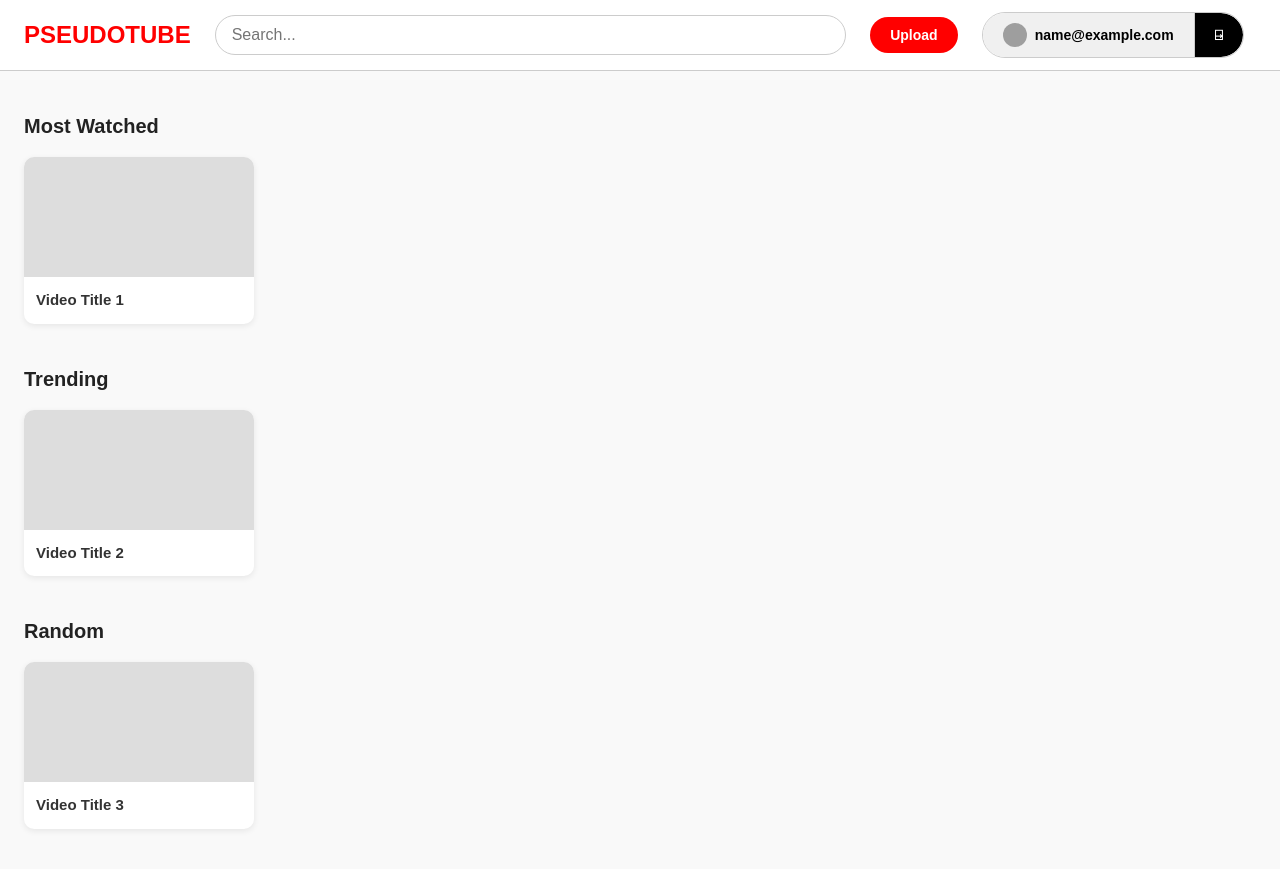
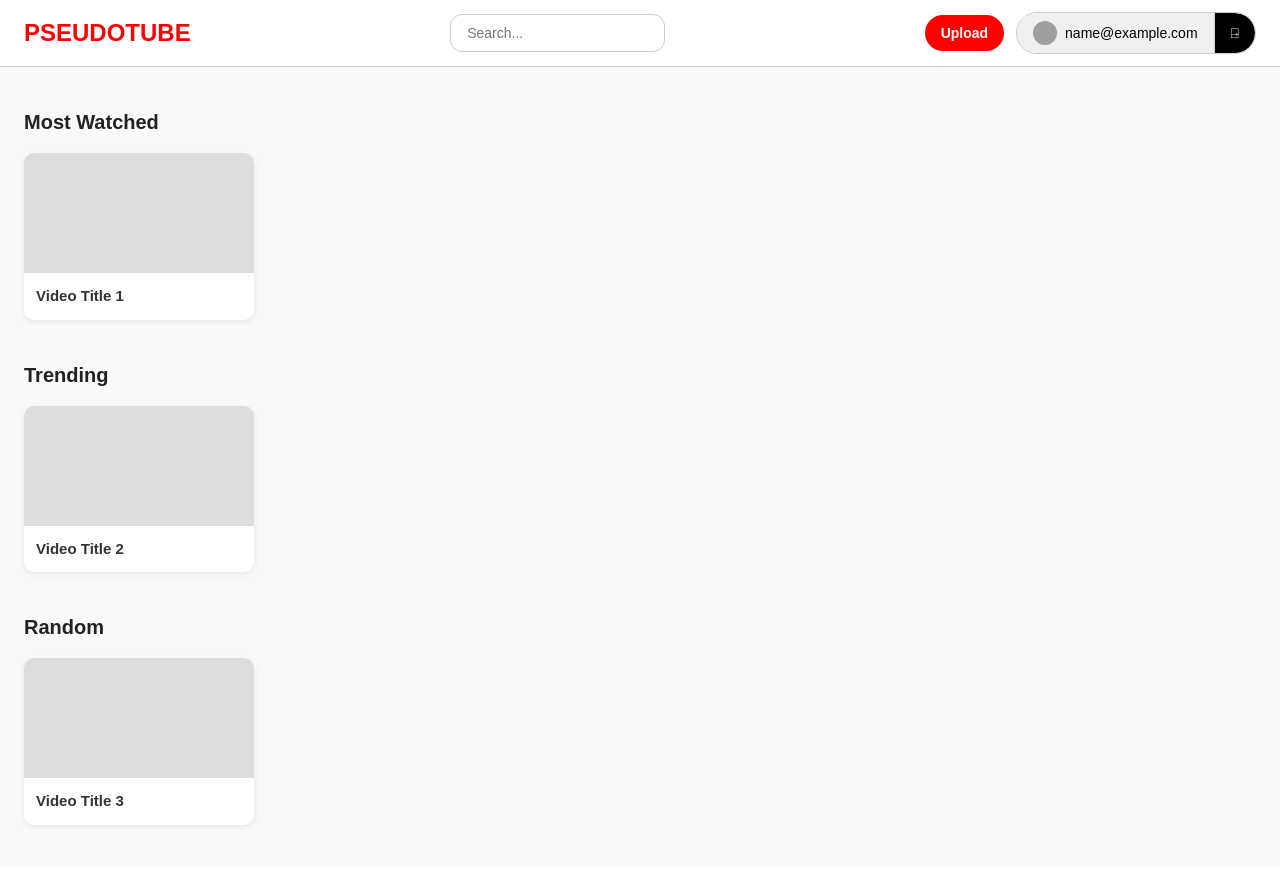
Before and after one commit to snpynk/pseudotube_flask_app, a Flask app: page / in a window 1280 px wide. After the commit the page ends 828 px from the top, so only its background shows below. Run offline with Flask 3, Linux system fonts and the light colour scheme; the visitor is signed in with stand-in values (Sample User, id 1); parts of the project's set-up code (start-up, migrations or seed data) failed here and were passed over; grey boxes are pictures that could not be loaded.

Commit message:
overhaul: styling and more DRY approach

```diff
--- a/static/common.css
+++ b/static/common.css
@@ -1,4 +1,4 @@
-/* Global Reset & Base */
+/* Reset & Base */
 * {
 	box-sizing: border-box;
 	margin: 0;
@@ -15,9 +15,9 @@ body {
 /* Top Bar */
 .top-bar {
 	display: flex;
+	justify-content: space-between;
 	align-items: center;
-  justify-content: space-between;
-  background-color: #fff;
+	background: #fff;
 	padding: 12px 24px;
 	border-bottom: 1px solid #ccc;
 	position: sticky;
@@ -32,12 +32,7 @@ body {
 	text-decoration: none;
 }
 
-.search-bar {
-  flex: 1;
-  margin: 0 24px;
-}
-
-.search-bar input {
+.search-input {
 	width: 100%;
 	padding: 10px 16px;
 	font-size: 16px;
@@ -46,9 +41,48 @@ body {
 	background-color: #fff;
 }
 
-/* Pill Button Base */
-.pill-button {
-  padding: 10px 20px;
+.text-bar {
+	display: flex;
+	align-items: center;
+	gap: 12px;
+}
+
+.input-text {
+  width: 100%;
+  box-sizing: border-box;
+  padding: 10px 16px;
+  font-size: 14px;
+  border: 1px solid #ccc;
+  border-radius: 12px;
+  background-color: #fff;
+  font-family: inherit;
+  transition: border-color 0.2s;
+}
+
+.input-text:focus {
+  outline: none;
+  border-color: #999;
+}
+
+.textarea {
+  width: 100%;
+  padding: 10px 16px;
+  font-size: 14px;
+  border: 1px solid #ccc;
+  border-radius: 12px;
+  resize: vertical;
+  font-family: inherit;
+  background-color: #fff;
+  transition: border-color 0.2s;
+}
+.textarea:focus {
+  outline: none;
+  border-color: #999;
+}
+
+/* Reusable Buttons */
+.btn {
+	padding: 10px 16px;
 	border-radius: 9999px;
 	font-weight: bold;
 	font-size: 14px;
@@ -61,115 +95,197 @@ body {
 	transition: background-color 0.2s;
 	white-space: nowrap;
 }
-
-/* Pill Button Variants */
-.pill-button.red {
+.btn.red {
 	background-color: #ff0000;
-  color: #fff;
+	color: white;
+}
+.btn.red:hover {
+	background-color: #e00000;
+}
+.btn.black {
+	background-color: #000;
+	color: white;
+}
+.btn.black:hover {
+	background-color: #222;
+}
+.btn.gray {
+	background-color: #f0f0f0;
+	color: #000;
+}
+.btn.gray:hover {
+	background-color: #e0e0e0;
 }
 
-.pill-button.red:hover {
-  background-color: #e00000;
+.btn-group {
+  display: inline-flex;
+  border: 1px solid #ccc;
+  border-radius: 9999px;
+  overflow: hidden;
+  font-size: 14px;
 }
 
-.pill-button.black {
+.btn-group > * {
+	height: 40px;
+  flex: 1;
+  border: none;
+  border-radius: 0;
+  padding: 10px 16px;
+  display: flex;
+  align-items: center;
+  gap: 8px;
+  cursor: pointer;
+  text-decoration: none;
+  color: inherit;
+  background-color: #f0f0f0;
+  transition: background-color 0.2s;
+}
+
+.btn-group > *:first-child {
+  border-top-left-radius: 9999px;
+  border-bottom-left-radius: 9999px;
+  border-right: 1px solid #ccc;
+  background-color: #f0f0f0;
+  color: #000;
+  cursor: default; /* user can’t click the profile info */
+}
+
+.btn-group > *:last-child {
+  border-top-right-radius: 9999px;
+  border-bottom-right-radius: 9999px;
   background-color: #000;
   color: #fff;
 }
 
-.pill-button.black:hover {
+.btn-group > *:last-child:hover {
   background-color: #222;
 }
 
-.pill-button.gray {
-  background-color: #f0f0f0;
-  color: #000;
+/* Avatar inside buttons */
+.btn-group .picture {
+  width: 24px;
+  height: 24px;
+  border-radius: 50%;
+  object-fit: cover;
 }
 
-.pill-button.gray:hover {
-  background-color: #e0e0e0;
-}
-
-/* Right Section */
-.right-section {
-  display: flex;
-  align-items: center;
-  gap: 12px;
-}
 
 /* Section Layout */
 .section {
 	margin: 40px 24px;
 }
-
-.section h2 {
+.section-title {
 	margin-bottom: 16px;
 	font-size: 20px;
 	color: #222;
 }
 
-/* Video Grid */
-.video-grid {
+/* Grid Layout */
+.grid {
 	display: grid;
 	grid-template-columns: repeat(auto-fill, minmax(200px, 1fr));
 	gap: 20px;
 }
 
-.video-card {
-  background-color: #fff;
+/* Video Card */
+.card {
+	background: #fff;
 	border-radius: 10px;
 	overflow: hidden;
 	box-shadow: 0 2px 6px rgba(0, 0, 0, 0.08);
 	transition: box-shadow 0.2s;
 }
-
-.video-card:hover {
+.card:hover {
 	box-shadow: 0 4px 10px rgba(0, 0, 0, 0.1);
 }
-
-.video-thumb {
+.card-thumb {
 	width: 100%;
 	height: 120px;
 	background-color: #ddd;
 }
-
-.video-title {
+.card-title {
 	padding: 12px;
 	font-size: 15px;
 	font-weight: bold;
 	color: #333;
 }
 
-/* Button Group */
-.button-group {
-  display: inline-flex;
-  border: 1px solid #ccc;
-  border-radius: 9999px;
-  overflow: hidden;
-}
-
-.button-group > * {
-  composes: pill-button gray;
-  border: none;
-  border-radius: 0;
-  flex: 1;
-}
-
-.button-group > *:first-child {
-  border-top-left-radius: 9999px;
-  border-bottom-left-radius: 9999px;
-  border-right: 1px solid #ccc;
-}
-
-.button-group > *:last-child {
-  border-top-right-radius: 9999px;
-  border-bottom-right-radius: 9999px;
-}
-
-/* Avatar inside buttons */
-.button-group .picture {
+/* Avatar */
+.avatar {
 	width: 24px;
 	height: 24px;
 	border-radius: 50%;
 	object-fit: cover;
 }
+
+/* Modal */
+.modal-overlay {
+	position: fixed;
+	inset: 0;
+	background-color: rgba(0, 0, 0, 0.5);
+	display: flex;
+	justify-content: center;
+	align-items: center;
+	opacity: 0;
+	pointer-events: none;
+	transition: opacity 0.2s ease;
+	z-index: 2000;
+}
+.modal-overlay.active {
+	opacity: 1;
+	pointer-events: auto;
+}
+.modal {
+	background: #fff;
+	border-radius: 16px;
+	padding: 32px;
+	max-width: 400px;
+	width: 90%;
+	box-shadow: 0 8px 24px rgba(0, 0, 0, 0.2);
+	position: relative;
+}
+.modal-close {
+	position: fixed;
+	top: 24px;
+	right: 24px;
+	z-index: 2001;
+}
+.modal-title {
+	margin-bottom: 12px;
+	font-size: 20px;
+	font-weight: bold;
+}
+.modal-description {
+	margin-bottom: 24px;
+	color: #555;
+	font-size: 14px;
+}
+.upload-form {
+	display: flex;
+	flex-direction: column;
+	gap: 16px;
+}
+.upload-area {
+	border: 2px dashed #ccc;
+	border-radius: 12px;
+	padding: 30px;
+	text-align: center;
+	color: #777;
+	font-size: 14px;
+	cursor: pointer;
+	transition: background-color 0.2s, border-color 0.2s;
+}
+.upload-area:hover {
+	background-color: #f5f5f5;
+	border-color: #999;
+}
+
+/* Removed or Consolidated */
+/* .text-bar-label, .button-group > *, composes { */
+/* 	display: none; */
+/* } */
+.right-section {
+  display: flex;
+  align-items: center;
+  gap: 12px; /* space between pill group and upload button */
+}
--- a/templates/index.html
+++ b/templates/index.html
@@ -4,41 +4,44 @@
 		<meta charset="UTF-8" />
 		<meta name="viewport" content="width=device-width, initial-scale=1.0"/>
 		<title>PSEUDOTUBE</title>
+		<link rel="stylesheet" href="{{ url_for('static', filename='common.css') }}">
 	</head>
-	<link rel= "stylesheet" type= "text/css" href= "{{ url_for('static',filename='common.css') }}">
 	<body>
 
 		{% include 'top-bar.html' %}
+
 		<!-- Most Watched Section -->
-		<div class="section">
-			<h2>Most Watched</h2>
-			<div class="video-grid">
-				<!-- Repeat video-card as needed -->
-				<div class="video-card">
-					<div class="video-thumb"></div>
-					<div class="video-title">Video Title 1</div>
+		<section class="section">
+			<h2 class="section-title">Most Watched</h2>
+			<div class="grid">
+				<div class="card">
+					<div class="card-thumb"></div>
+					<div class="card-title">Video Title 1</div>
 				</div>
-				<!-- Add more video cards here... -->
 			</div>
-		</div>
+		</section>
 
 		<!-- Trending Section -->
-		<div class="section">
-			<h2>Trending</h2>
-			<div class="video-grid">
-				<div class="video-card"><div class="video-thumb"></div><div class="video-title">Video Title 2</div></div>
-				<!-- Add more video cards -->
+		<section class="section">
+			<h2 class="section-title">Trending</h2>
+			<div class="grid">
+				<div class="card">
+					<div class="card-thumb"></div>
+					<div class="card-title">Video Title 2</div>
+				</div>
 			</div>
-		</div>
+		</section>
 
 		<!-- Random Section -->
-		<div class="section">
-			<h2>Random</h2>
-			<div class="video-grid">
-				<div class="video-card"><div class="video-thumb"></div><div class="video-title">Video Title 3</div></div>
-				<!-- Add more video cards -->
+		<section class="section">
+			<h2 class="section-title">Random</h2>
+			<div class="grid">
+				<div class="card">
+					<div class="card-thumb"></div>
+					<div class="card-title">Video Title 3</div>
+				</div>
 			</div>
-		</div>
+		</section>
 
 	</body>
 </html>
--- a/templates/top-bar.html
+++ b/templates/top-bar.html
@@ -1,27 +1,105 @@
-<link rel= "stylesheet" type= "text/css" href= "{{ url_for('static',filename='common.css') }}">
+<!DOCTYPE html>
+<html lang="en">
+	<head>
+		<meta charset="UTF-8" />
+		<meta name="viewport" content="width=device-width, initial-scale=1.0" />
+		<link rel="stylesheet" href="{{ url_for('static', filename='common.css') }}" />
+		<title>PSEUDOTUBE</title>
+	</head>
+	<body>
+		<!-- Top Bar -->
+		<header class="top-bar">
+			<a href="/" class="logo">PSEUDOTUBE</a>
 
-<!-- Top Bar -->
-<div class="top-bar">
-	<a href="/" class="logo">PSEUDOTUBE</a>
-	<div class="search-bar">
-		<input type="text" placeholder="Search...">
+			<div class="text-bar">
+				<input id="search-bar-input" type="text" class="input-text" placeholder="Search...">
 			</div>
+
 			<div class="right-section">
 				{% if user.is_authenticated %}
-		<button class="pill-button red">Upload</button>
-		{% endif %}
-		<p>
-			{% if user.is_authenticated %}
-		<div class="button-group">
+
+				<button id="upload-button" class="btn red">Upload</button>
+
+				<div class="btn-group">
 					<p class="pill-button gray">
 					<img src={{user.picture}} class="picture">
 					{{user.email}}
 					</p>
 					<a href="{{ url_for('route_logout') }}" class="pill-button black" title="Logout">⍈</a>
 				</div>
-		{% else %}
-		<a href="{{ url_for('route_oauth2_authorize', provider='google') }}" class="pill-button red" title="Login">Login</a>
-		{% endif %}
-		</p>
+
+				<div class="modal-overlay">
+					<button id="upload-modal-close-button" class="btn gray modal-close">&times;</button>
+
+					<div class="modal">
+						<h2 class="modal-title">Upload File</h2>
+						<p class="modal-description">Please choose a file to upload. You can also drag and drop it below.</p>
+
+						<form class="upload-form" action="{{ url_for('route_upload') }}" method="post" enctype="multipart/form-data">
+							<div class="form-group">
+								<label for="video-title">Title</label>
+								<input type="text" id="video-title" name="video-title" class="input-text" required>
+							</div>
+
+							<div class="form-group">
+								<label for="video-desc">Description</label>
+								<textarea id="video-desc" name="video-desc" class="textarea" rows="4" required></textarea>
+							</div>
+
+							<label for="file-upload" class="upload-area">
+								<input type="file" id="file-upload" name="file-upload" hidden required />
+								<span>Click or drag file here to upload</span>
+							</label>
+
+							<button type="submit" class="btn red">Submit</button>
+						</form>
 					</div>
 				</div>
+				{% else %}
+				<a href="{{ url_for('route_oauth2_authorize', provider='google') }}" class="btn red" title="Login">Login</a>
+				{% endif %}
+			</div>
+		</header>
+
+		<script>
+			document.getElementById("search-bar-input")?.addEventListener('keypress', function (event) {
+				if (event.key === 'Enter') {
+					const query = this.value;
+					if (query) {
+						window.location.href = `/search?query=${encodeURIComponent(query)}`;
+					}
+				}
+			});
+
+			const uploadButton = document.getElementById("upload-button");
+			const modal = document.querySelector('.modal-overlay');
+			const closeButton = document.getElementById("upload-modal-close-button");
+
+			if (uploadButton && modal && closeButton) {
+				uploadButton.addEventListener('click', () => modal.classList.add('active'));
+				closeButton.addEventListener('click', () => modal.classList.remove('active'));
+
+				modal.addEventListener('click', (e) => {
+					if (e.target === modal) modal.classList.remove('active');
+				});
+
+				const uploadArea = document.querySelector('.upload-area');
+
+				uploadArea.addEventListener('dragover', (e) => {
+					e.preventDefault();
+					uploadArea.classList.add('dragging');
+				});
+
+				uploadArea.addEventListener('dragleave', () => {
+					uploadArea.classList.remove('dragging');
+				});
+
+				uploadArea.addEventListener('drop', (e) => {
+					e.preventDefault();
+					uploadArea.classList.remove('dragging');
+					document.getElementById('file-upload').files = e.dataTransfer.files;
+				});
+			}
+		</script>
+	</body>
+</html>
```
Lines whose indentation alone changed are shown as unchanged.
